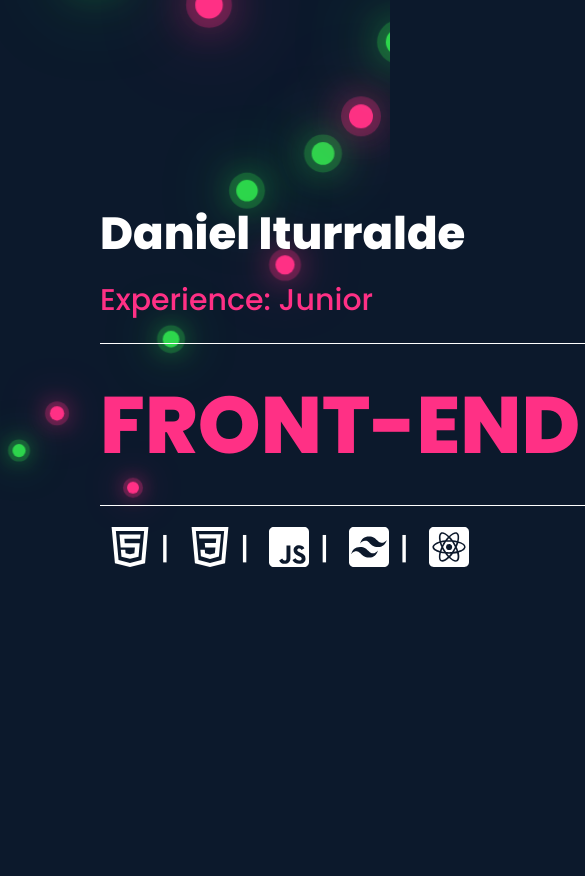
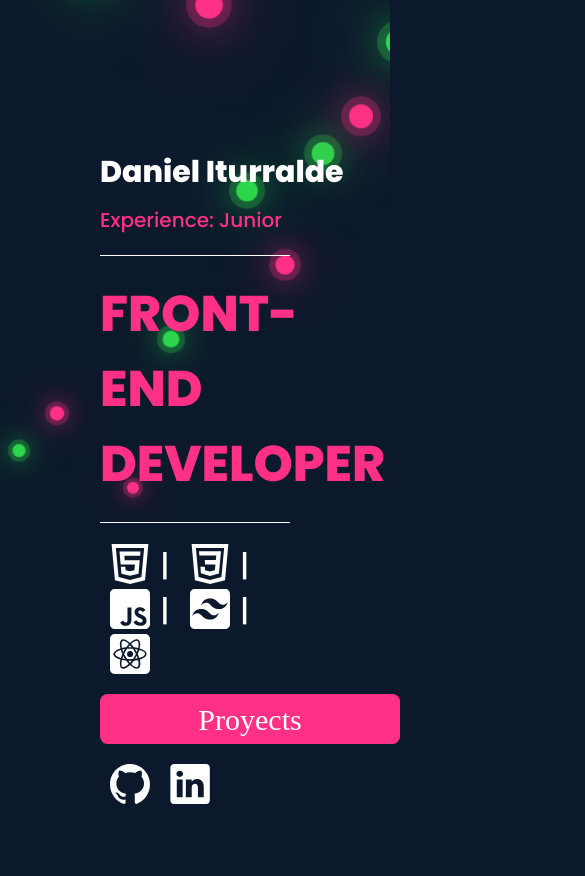
Before and after one commit to IturraldeGit/portfolio, a plain HTML site: page index.html in a window 390 px wide. Shown: the top 876 px of the page, 585 px wide, since content can reach past the window. Before the commit the page ends 844 px from the top, so only its background shows below. Drawn offline with Linux system fonts and the light colour scheme.

Commit message:
Adding a responsive design

```diff
--- a/index.html
+++ b/index.html
@@ -57,6 +57,7 @@
         </div>
     </div>
     <header>
+        <div class="container">
             <div class="first-box"></div>
             <p class="header-top">Daniel Iturralde</p>
             <p class="header-experience">Experience: Junior</p>
@@ -77,6 +78,7 @@
                 </div>
                 <div class="header-info">
                     <button class="header-button-proyects">Proyects</button>
+                    <div class="header-info-icons">
                         <a href="https://github.com/IturraldeGit">
                             <img class="header-logo-2" src="./images/github.svg" alt="">
                         </a>
@@ -85,6 +87,8 @@
                         </a>
                     </div>
                 </div>
+            </div>
+        </div>
     </header>
 
 </body>
--- a/style.css
+++ b/style.css
@@ -87,8 +87,14 @@ header {
     margin-left: 10rem;
 }
 
+.container {
+    display: flex;
+    flex-direction: column;
+    justify-content: center;
+}
+
 .first-box {
-    height: 20rem;
+    height: 15rem;
 }
 
 .divider {
@@ -115,7 +121,7 @@ header {
     color: var(--pink);
 }
 
-h1 {
+.header-h1 {
     font-size: 8rem;
     font-family: var(--poppins);
     font-weight: var(--black-font);
@@ -125,6 +131,8 @@ h1 {
 .header-bottom {
     display: flex;
     flex-direction: row;
+    justify-content: space-between;
+    width: auto;
 }
 
 .header-div {
@@ -150,7 +158,6 @@ h1 {
     background-color: var(--pink);
     height: 5rem;
     width: 30rem;
-    margin-left: 20rem;
     border: 1px solid transparent;
     border-radius: .75rem;
     box-sizing: border-box;
@@ -180,6 +187,11 @@ h1 {
     outline-offset: 2px;
 }
 
+.header-info-icons {
+    display: flex;
+    flex-direction: row;
+}
+
 .header-logo {
     height: 4rem;
     margin-right: 1rem;
@@ -195,3 +207,68 @@ h1 {
         padding: .75rem 1.5rem;
     }
 }
+
+@media (max-width: 1100px) {
+    header {
+        width: auto;
+    }
+
+    .divider {
+        width: auto;
+        margin-right: 10rem;
+    }
+
+    .header-bottom {
+        margin-right: 10rem;
+    }
+}
+
+@media (max-width: 1023px) {
+    .header-top {
+        font-size: 3rem;
+    }
+
+    .header-experience {
+        font-size: 2rem;
+    }
+
+    .header-h1{
+        font-size: 7rem;
+    }
+
+    .header-bottom {
+        flex-direction: column;
+    }
+
+    .header-info {
+        margin-top: 2rem;
+        margin-bottom: 7rem;
+    }
+}
+
+@media (max-width: 520px) {
+    .header-h1{
+        font-size: 5rem;
+    }
+
+    .header-div {
+        display: flex;
+        flex-direction: row;
+        flex-wrap: wrap;
+    }
+
+    .header-info{
+        display: flex;
+        flex-direction: column;
+    }
+
+    .header-info-icons {
+        margin-top: 2rem;
+        margin-left: 1rem;
+    }
+
+    .header-logo-2 {
+        margin-left: 0;
+        margin-right: 2rem;
+    }
+}
```
Lines whose indentation alone changed are shown as unchanged.
